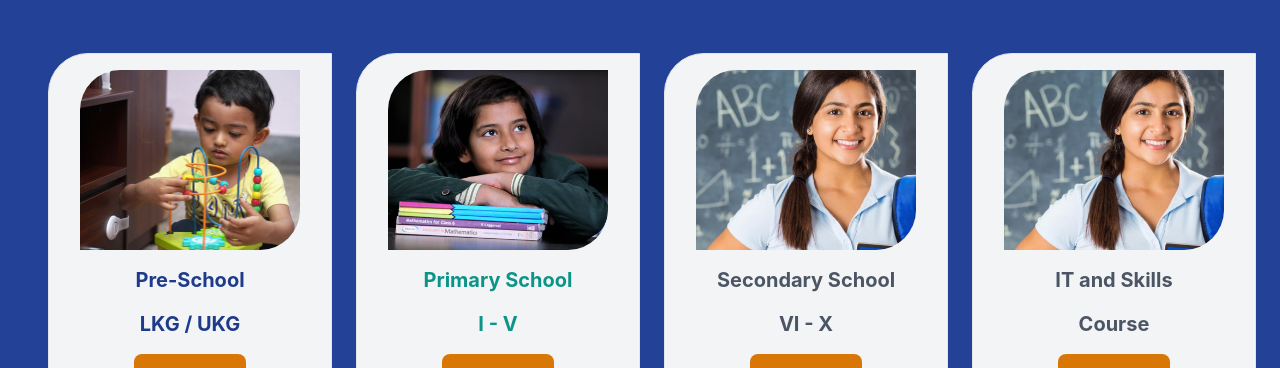
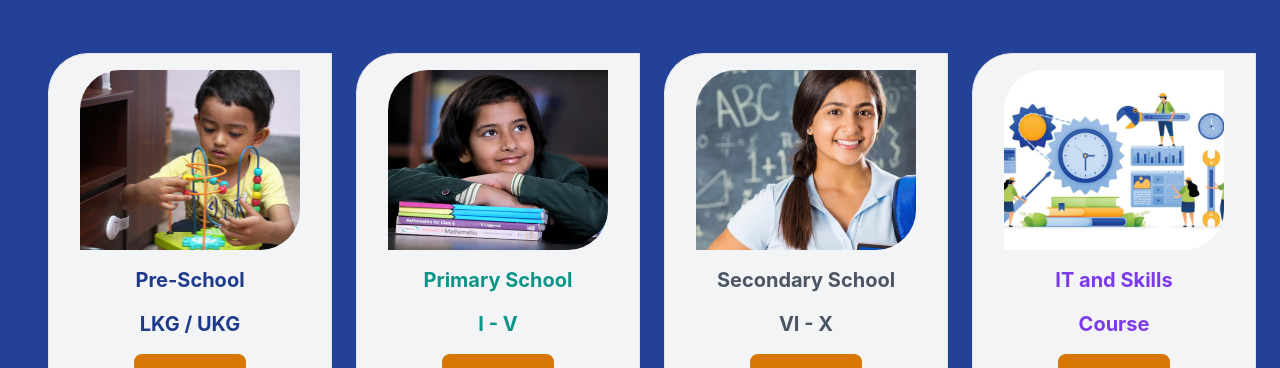
Before and after one commit to Ajoy-paul11/MS_International_School, a React (Vite) app: page /programme in a window 1280 px wide. Shown: the part 584-952 px from the top of the page. Built offline with nearby package versions, Linux system fonts and the light colour scheme.

Commit message:
update Programme component to use new IT and Skills image; enhance styling for skill-course background.

```diff
--- a/src/components/Programme.jsx
+++ b/src/components/Programme.jsx
@@ -5,6 +5,7 @@ import ProgrammeCard from "./ProgrammeCard";
 import preSchool from "../assets/programme/pre-school-kid.jpg";
 import primarySchool from "../assets/programme/primary-kid.jpg";
 import secondarySchool from "../assets/programme/secondary-student.jpg";
+import ITSkills from "../assets/programme/skill-course.jpg";
 
 function Programme() {
   const [openContent, setOpenContent] = useState(false);
@@ -71,11 +72,11 @@ function Programme() {
               openContent={openContent}
             />
             <ProgrammeCard
-              pic={secondarySchool}
+              pic={ITSkills}
               phase={"IT and Skills"}
               standard={"Course"}
-              classname={"text-[#4B5563]"}
-              bgbutton={"secondary-school"}
+              classname={"text-[#7C3AED]"}
+              bgbutton={"skill-course"}
               setOpenContent={setOpenContent}
               openContent={openContent}
             />
--- a/src/index.css
+++ b/src/index.css
@@ -110,25 +110,6 @@
   z-index: 10;
 }
 
-/* .text-hide{
-  display: none;
-  position: absolute;
-  top: 0;
-  left: 0;
-  width: 100%;
-  height: 100%;
-  justify-content: center;
-  align-items: center;
-  z-index: 10;
-}
-
-.text-hide:hover{
-  display: flex;
-}
-
-.tilt{
-  position: relative;
-} */
 
 .classroom:hover::before{
   content: " Class Room ";
@@ -258,3 +239,14 @@ transition: width 0.3s ease;
 .secondary-school:hover{
   background-position: 100% 0;
 }
+
+.skill-course{
+  background: linear-gradient(to right, #D97706 50%, #7C3AED 50%);
+  background-size: 200% 100%;
+  background-position: 0 0;
+  transition: background-position 0.3s ease;
+}
+
+.skill-course:hover{
+  background-position: 100% 0;
+}
```
Also changed, not shown: src/assets/programme/skill-course.jpg (added).
